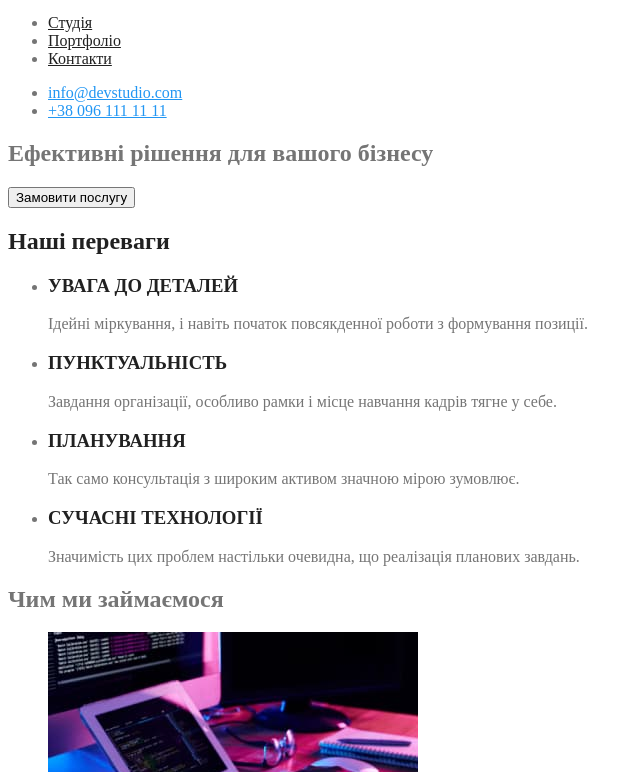
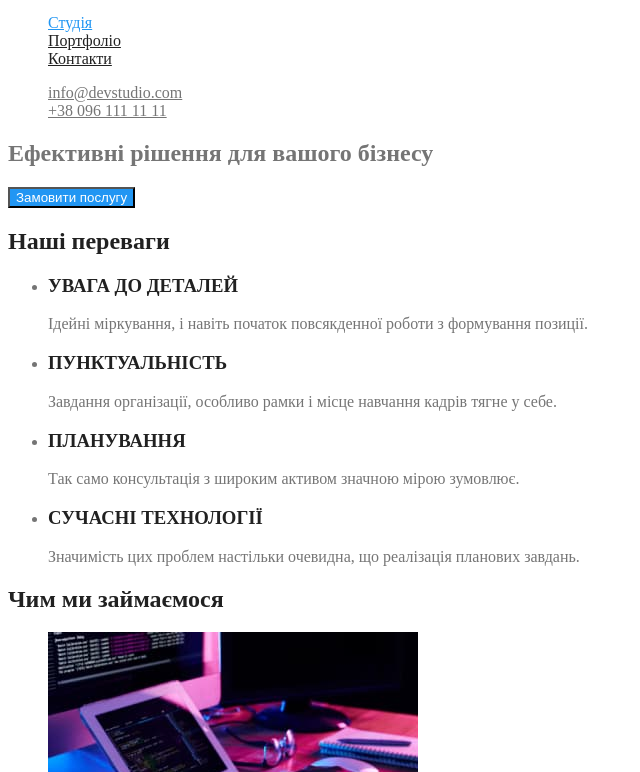
Before and after one commit to Alekshorol/goit-murkup-hw-02, a plain HTML site: page index.html in a window 1280 px wide. Shown: the part 28-800 px from the top of the page, without its empty margins (0-640 px from the left). Drawn offline with Linux system fonts and the light colour scheme.

Commit message:
вніс зміни ДЗ2

```diff
--- a/css/style.css
+++ b/css/style.css
@@ -1,20 +1,15 @@
 :root {
   --primary-text-color: #757575;
   --second-text-color: #212121;
-    --title-text-color: #2196F3;
-    --white-color: #FFFFFF;
+  --title-text-color: #2196f3;
+  --white-color: #ffffff;
   --studio-color: #000000;
+  --background-hero-roof: #2f303a;
 }
-
-
-
-
-
 
 .studio {
   color: var(--studio-color);
 }
-
 
 body {
   background: var(--white-color);
@@ -22,8 +17,10 @@ body {
 }
 
 .logo {
-    color: var(--title-text-color)
+  color: var(--title-text-color);
 }
+
+/* nav */
 
 .site-nav .link {
   color: var(--second-text-color);
@@ -34,20 +31,69 @@ body {
   color: var(--title-text-color);
 }
 
+.contact .list:hover,
+.contact .list:focus {
+  color: var(--title-text-color);
+}
+.list.tel {
+  color: rgba(117, 117, 117, 1);
+}
+.list.mail {
+  color: rgba(117, 117, 117, 1);
+}
+
+.site-nav .link.current {
+  color: var(--title-text-color);
+}
+
+/* advantges */
+
 .section-title {
   color: var(--second-text-color);
 }
 
-/* team list */
+/* works */
+
+.section-work {
+  color: var(--second-text-color);
+}
+
+/* personals */
+
+.team {
+  color: var(--second-text-color);
+}
 
 .team-list .title {
   color: var(--second-text-color);
 }
-.contact-list .link {
-    color: var(--title-text-color)
+.contact-list {
+  color: var(--title-text-color);
 }
 
-.contact-list .link:hover,
-.contact-list .link:focus {
+/* footer */
+
+.list {
+  color: rgba(255, 255, 255, 0.6);
+}
+.contact-list .list:hover,
+.contact-list .list:focus {
   color: var(--studio-color);
 }
+
+/* button */
+
+.button {
+  color: var(--second-text-color);
+  background-color: var(--white-color);
+}
+
+.button.primary {
+  background-color: var(--title-text-color);
+  color: var(--white-color);
+}
+
+.button.secondary {
+  color: var(--title-text-color);
+  background-color: var(--white-color);
+}
--- a/index.html
+++ b/index.html
@@ -5,28 +5,36 @@
     <meta http-equiv="X-UA-Compatible" content="IE=edge" />
     <meta name="viewport" content="width=device-width, initial-scale=1.0" />
     <title>HomeWork1</title>
-    <link rel="stylesheet" href="./css/style.css">
+    <link rel="stylesheet" href="./css/style.css" />
   </head>
   <body>
     <header class="page header">
       <nav>
-        <a href="./index.html" class="logo">Web<span class="studio">Studio</span></a>
+        <a href="./index.html" class="logo"
+          >Web<span class="studio">Studio</span></a
+        >
         <ul class="site-nav list">
-          <li><a href="./index.html" class="link">Студія</a></li>
+          <li><a href="./index.html" class="link current">Студія</a></li>
           <li><a href="./portfolio.html" class="link">Портфоліо</a></li>
           <li><a href="" class="link">Контакти</a></li>
         </ul>
       </nav>
-      <ul class="contact-list">
-        <li><a href="mailto:info@devstudio.com" class="link">info@devstudio.com</a></li>
-        <li><a href="tel:+380961111111" class="link">+38 096 111 11 11</a></li>
+      <ul class="contact list">
+        <li>
+          <a href="mailto:info@devstudio.com" class="list mail"
+            >info@devstudio.com</a
+          >
+        </li>
+        <li>
+          <a href="tel:+380961111111" class="list tel">+38 096 111 11 11</a>
+        </li>
       </ul>
     </header>
     <main>
       <!-- секция герой -->
       <section class="hero">
         <h1 class="section-hero">Ефективні рішення для вашого бізнесу</h1>
-        <button type="button">Замовити послугу</button>
+        <button type="button" class="button primary">Замовити послугу</button>
       </section>
       <!-- секция достоинства -->
       <section class="section">
@@ -62,8 +70,8 @@
         </ul>
       </section>
       <!-- секция работы -->
-      <section>
-        <h2>Чим ми займаємося</h2>
+      <section class="section">
+        <h2 class="section-work">Чим ми займаємося</h2>
         <ul class="work-list">
           <li><img src="./images/img1.jpg" alt="робота з пк" width="370" /></li>
           <li>
@@ -75,8 +83,8 @@
         </ul>
       </section>
       <!-- секция персонал -->
-      <section>
-        <h2>Наша команда</h2>
+      <section class="section-team">
+        <h2 class="team">Наша команда</h2>
         <ul class="team-list">
           <li>
             <img
@@ -124,11 +132,19 @@
     <!-- секция футер -->
     <section>
       <footer>
-        <a href="./index.html" class="logo">Web<span class="studio">Studio</span></a>
+        <a href="./index.html" class="logo"
+          >Web<span class="studio">Studio</span></a
+        >
         <address><a href="">м. Київ, пр-т Лесі Українки, 26</a></address>
         <ul class="contact-list">
-          <li><a href="mailto:info@devstudio.com" class="link">info@devstudio.com</a></li>
-          <li><a href="tel:+380961111111" class="link">+38 096 111 11 11</a></li>
+          <li>
+            <a href="mailto:info@devstudio.com" class="list"
+              >info@devstudio.com</a
+            >
+          </li>
+          <li>
+            <a href="tel:+380961111111" class="list">+38 096 111 11 11</a>
+          </li>
         </ul>
       </footer>
     </section>
```
Lines whose indentation alone changed are shown as unchanged.
